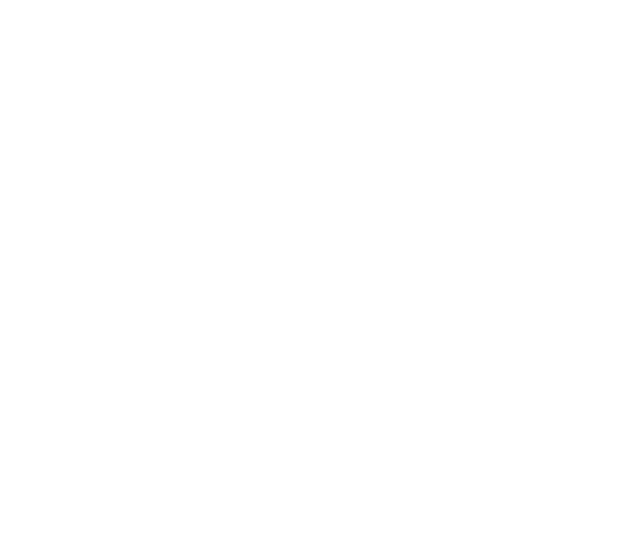
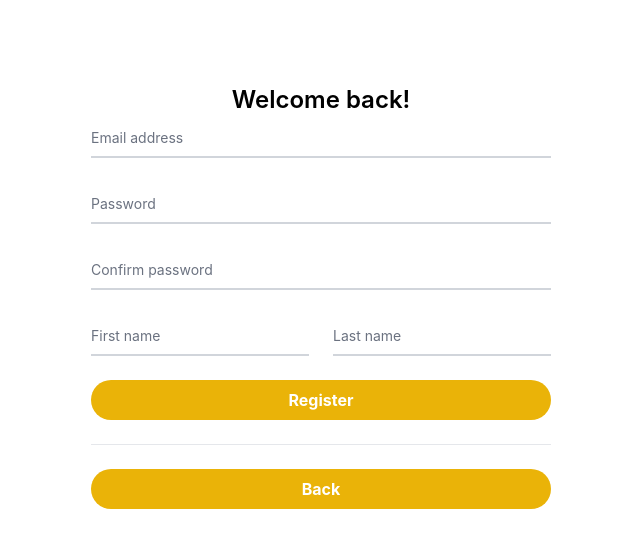
Before and after one commit to mariojd13/project1-2Q2023, a React (Create React App) app in the folder client/: page /signup in a window 1280 px wide. Before the commit this address had no page. Shown: the top 548 px of the page, without its empty margins (319-959 px from the left). Built offline with nearby package versions, Linux system fonts and the light colour scheme.

Commit message:
Signup Form

```diff
--- a/client/src/App.js
+++ b/client/src/App.js
@@ -1,4 +1,5 @@
 import Form from "./pages/Form";
+import Signup from "./pages/signup";
 
 import { BrowserRouter, Route, Routes } from "react-router-dom";
 
@@ -9,6 +10,7 @@
       <BrowserRouter>
         <Routes>
           <Route path="/" element={<Form />} />
+          <Route path="/signup" element={<Signup />} />
 
         </Routes>
       </BrowserRouter>
--- a/client/src/pages/Form.js
+++ b/client/src/pages/Form.js
@@ -62,7 +62,7 @@
                                         Sign in
                                     </button>
                                 </div>
-                                <hr className="mb-6 border-t" />
+                                <hr className="mb-6 border-t"/>
                                 <div className="flex justify-center mb-3 inline-block text-sm text-yellow-500 align-baseline hover:text-yellow-600">
                                     If you don't have an account?
                                 </div>
@@ -72,7 +72,7 @@
                                         className="w-full px-4 py-2 font-bold text-white bg-yellow-500 rounded-full hover:bg-yellow-600 focus:outline-none focus:shadow-outline"
                                         type="sumbit"
                                     >
-                                        <a href="/register">
+                                        <a href="/signup">
                                             Sign up!
                                         </a>
                                     </button>
--- /dev/null
+++ b/client/src/pages/signup.js
@@ -0,0 +1,66 @@
+import { Component } from "react"
+
+class Signup extends Component {
+
+    render() {
+        return (
+            <div className="container mx-auto centar">
+                <div className="flex justify-center px-12 my-12">
+                    <div className="content-ce">
+                        <div className="bg-white p-5 rounded-lg lg:rounded-l-none content-center">
+                            <h3 className="pt-4 text-2xl text-center font-semibold">Welcome back!</h3>
+
+                            <form>
+                                <div class="relative z-0 w-full mb-6 group">
+                                    <input type="email" name="floating_email" id="floating_email" class="block py-2.5 px-0 w-full text-sm text-gray-900 bg-transparent border-0 border-b-2 border-gray-300 appearance-none dark:text-white dark:border-gray-600 dark:focus:border-blue-500 focus:outline-none focus:ring-0 focus:border-blue-600 peer" placeholder=" " required />
+                                    <label for="floating_email" class="peer-focus:font-medium absolute text-sm text-gray-500 dark:text-gray-400 duration-300 transform -translate-y-6 scale-75 top-3 -z-10 origin-[0] peer-focus:left-0 peer-focus:text-blue-600 peer-focus:dark:text-blue-500 peer-placeholder-shown:scale-100 peer-placeholder-shown:translate-y-0 peer-focus:scale-75 peer-focus:-translate-y-6">Email address</label>
+                                </div>
+                                <div class="relative z-0 w-full mb-6 group">
+                                    <input type="password" name="floating_password" id="floating_password" class="block py-2.5 px-0 w-full text-sm text-gray-900 bg-transparent border-0 border-b-2 border-gray-300 appearance-none dark:text-white dark:border-gray-600 dark:focus:border-blue-500 focus:outline-none focus:ring-0 focus:border-blue-600 peer" placeholder=" " required />
+                                    <label for="floating_password" class="peer-focus:font-medium absolute text-sm text-gray-500 dark:text-gray-400 duration-300 transform -translate-y-6 scale-75 top-3 -z-10 origin-[0] peer-focus:left-0 peer-focus:text-blue-600 peer-focus:dark:text-blue-500 peer-placeholder-shown:scale-100 peer-placeholder-shown:translate-y-0 peer-focus:scale-75 peer-focus:-translate-y-6">Password</label>
+                                </div>
+                                <div class="relative z-0 w-full mb-6 group">
+                                    <input type="password" name="repeat_password" id="floating_repeat_password" class="block py-2.5 px-0 w-full text-sm text-gray-900 bg-transparent border-0 border-b-2 border-gray-300 appearance-none dark:text-white dark:border-gray-600 dark:focus:border-blue-500 focus:outline-none focus:ring-0 focus:border-blue-600 peer" placeholder=" " required />
+                                    <label for="floating_repeat_password" class="peer-focus:font-medium absolute text-sm text-gray-500 dark:text-gray-400 duration-300 transform -translate-y-6 scale-75 top-3 -z-10 origin-[0] peer-focus:left-0 peer-focus:text-blue-600 peer-focus:dark:text-blue-500 peer-placeholder-shown:scale-100 peer-placeholder-shown:translate-y-0 peer-focus:scale-75 peer-focus:-translate-y-6">Confirm password</label>
+                                </div>
+                                <div class="grid md:grid-cols-2 md:gap-6">
+                                    <div class="relative z-0 w-full mb-6 group">
+                                        <input type="text" name="floating_first_name" id="floating_first_name" class="block py-2.5 px-0 w-full text-sm text-gray-900 bg-transparent border-0 border-b-2 border-gray-300 appearance-none dark:text-white dark:border-gray-600 dark:focus:border-blue-500 focus:outline-none focus:ring-0 focus:border-blue-600 peer" placeholder=" " required />
+                                        <label for="floating_first_name" class="peer-focus:font-medium absolute text-sm text-gray-500 dark:text-gray-400 duration-300 transform -translate-y-6 scale-75 top-3 -z-10 origin-[0] peer-focus:left-0 peer-focus:text-blue-600 peer-focus:dark:text-blue-500 peer-placeholder-shown:scale-100 peer-placeholder-shown:translate-y-0 peer-focus:scale-75 peer-focus:-translate-y-6">First name</label>
+                                    </div>
+                                    <div class="relative z-0 w-full mb-6 group">
+                                        <input type="text" name="floating_last_name" id="floating_last_name" class="block py-2.5 px-0 w-full text-sm text-gray-900 bg-transparent border-0 border-b-2 border-gray-300 appearance-none dark:text-white dark:border-gray-600 dark:focus:border-blue-500 focus:outline-none focus:ring-0 focus:border-blue-600 peer" placeholder=" " required />
+                                        <label for="floating_last_name" class="peer-focus:font-medium absolute text-sm text-gray-500 dark:text-gray-400 duration-300 transform -translate-y-6 scale-75 top-3 -z-10 origin-[0] peer-focus:left-0 peer-focus:text-blue-600 peer-focus:dark:text-blue-500 peer-placeholder-shown:scale-100 peer-placeholder-shown:translate-y-0 peer-focus:scale-75 peer-focus:-translate-y-6">Last name</label>
+                                    </div>
+                                </div>
+
+                                <div className="mb-6 text-center">
+                                    <button
+                                        className="w-full px-4 py-2 font-bold text-white bg-yellow-500 rounded-full hover:bg-yellow-600 focus:outline-none focus:shadow-outline"
+                                        type="sumbit"
+                                    >
+                                        Register
+                                    </button>
+                                </div>
+                                <hr className="mb-6 border-t" />
+                                <div className="mb-6 text-center">
+                                    <button
+                                        className="w-full px-4 py-2 font-bold text-white bg-yellow-500 rounded-full hover:bg-yellow-600 focus:outline-none focus:shadow-outline"
+                                        type="sumbit"
+                                    >
+                                        <a href="./">
+                                            Back
+                                        </a>
+                                    </button>
+                                </div>
+                            </form>
+
+                        </div>
+                    </div>
+                </div>
+            </div>
+        )
+    }
+
+}
+export default Signup;
```
